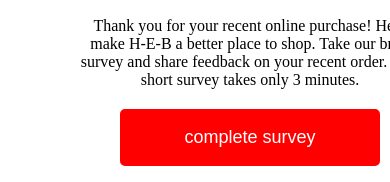
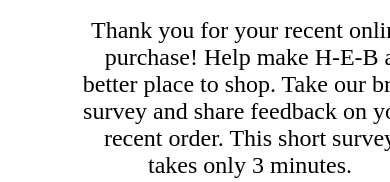
Before and after one commit to reggiekcollins/curbside-02, a plain HTML site: page index.html in a window 390 px wide. Shown: the part 698-880 px from the top of the page. Drawn offline with Linux system fonts and the light colour scheme.

Commit message:
Updated p-class font-size

```diff
--- a/index.html
+++ b/index.html
@@ -93,6 +93,7 @@
         width: 340px !important;
         text-align: center !important;
         margin: 0 auto !important;
+        font-size: 24px !important;
       }
 
       .mobile-heading {
```
